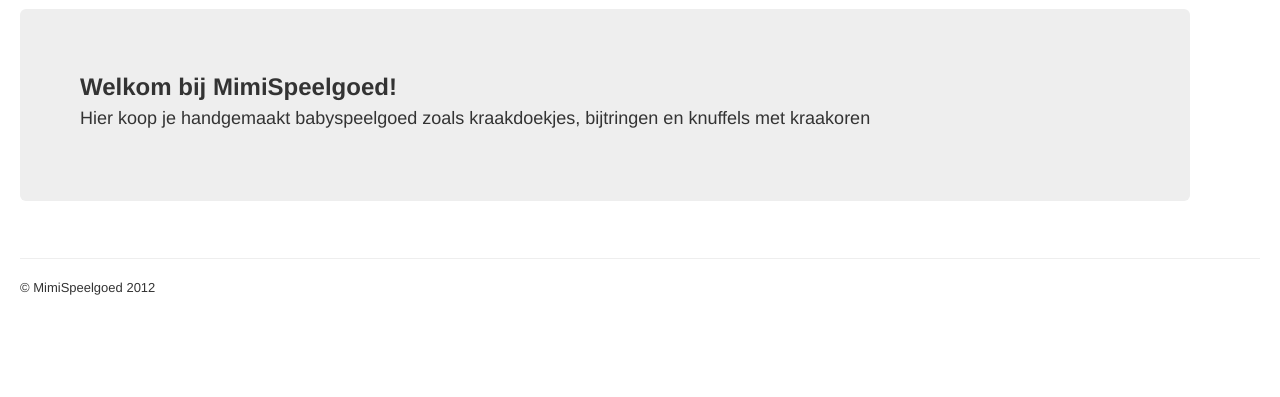
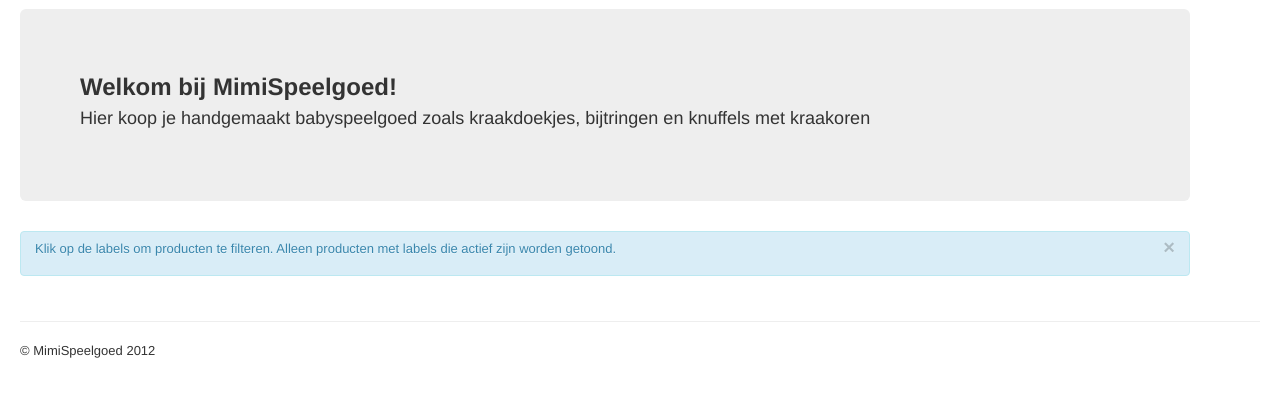
Before and after one commit to iwein/mimispeelgoed, a plain HTML site: page src/main/resources/www/index.html in a window 1280 px wide. Shown: the part 51-448 px from the top of the page. Drawn offline with nearby package versions, Linux system fonts and the light colour scheme; no server answers.

Commit message:
Moves tags out of hero-unit into separate row

```diff
--- a/src/main/resources/www/index.html
+++ b/src/main/resources/www/index.html
@@ -61,10 +61,19 @@
 
         <p>Hier koop je handgemaakt babyspeelgoed zoals kraakdoekjes, bijtringen en knuffels met kraakoren</p>
 
-        <p id="tags-filter"> </p>
       </div>
     </div>
     <!--/span-->
+  </div>
+  <!--/row-->
+  <div class="row">
+    <div class="span12">
+      <div class="alert alert-info">
+        <a class="close" data-dismiss="alert">×</a>
+        <p>Klik op de labels om producten te filteren. Alleen producten met labels die actief zijn worden getoond.</p>
+      </div>
+      <p id="tags-filter"></p>
+    </div>
   </div>
   <!--/row-->
   <div class="row-fluid">
```
